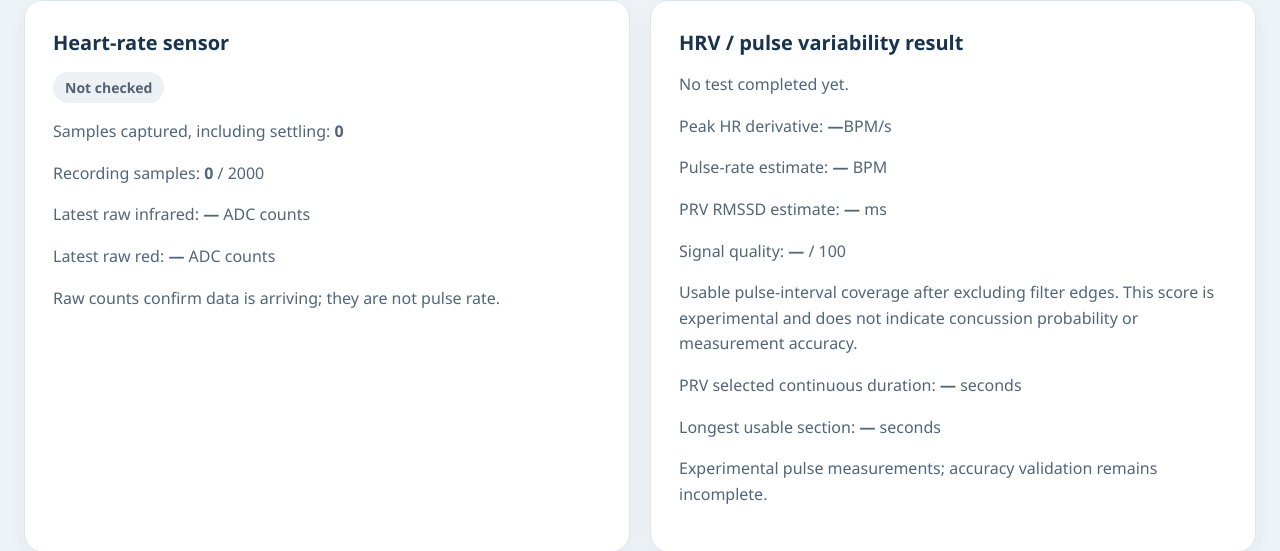
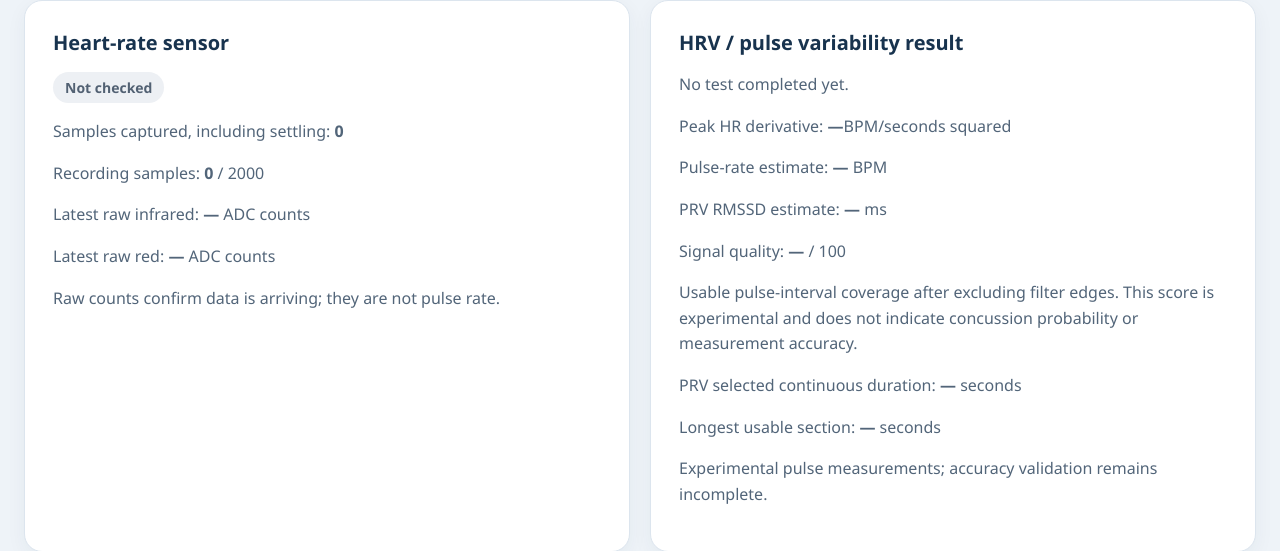
Before and after one commit to bisandi5/ENG40011_concussion_codes, a Flask app: page / in a window 1280 px wide. Shown: the part 601-1152 px from the top of the page. Run offline with Flask 3, Linux system fonts and the light colour scheme.

Commit message:
small visual change

```diff
--- a/templates/index.html
+++ b/templates/index.html
@@ -38,7 +38,7 @@
     <section>
         <h2>HRV / pulse variability result</h2>
         <p id="hrv-result-message" aria-live="polite">No test completed yet.</p>
-        <p>Peak HR derivative: <strong id="peak-hr-derivative">—</strong>BPM/s</p>
+        <p>Peak HR derivative: <strong id="peak-hr-derivative">—</strong>BPM/seconds squared</p>
         <p>Pulse-rate estimate: <strong id="pulse-rate">—</strong> BPM</p>
         <p>PRV RMSSD estimate: <strong id="rmssd">—</strong> ms</p>
         <p>Signal quality: <strong id="hrv-quality-score">—</strong> / 100</p>
```
